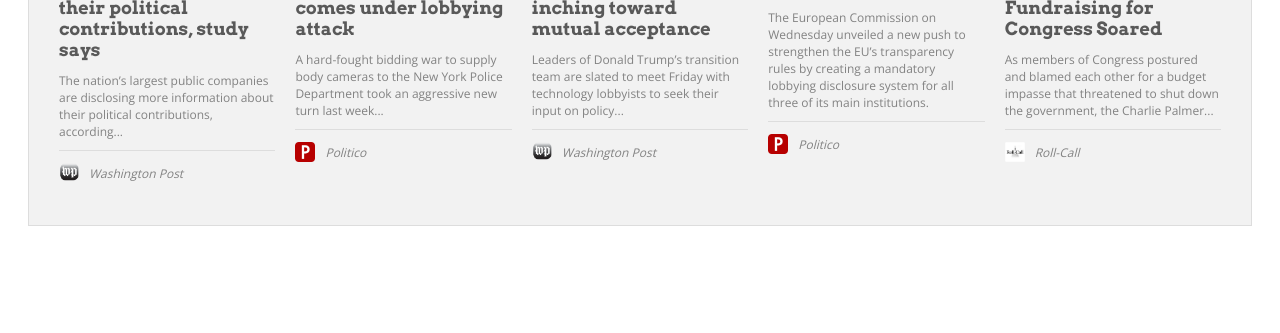
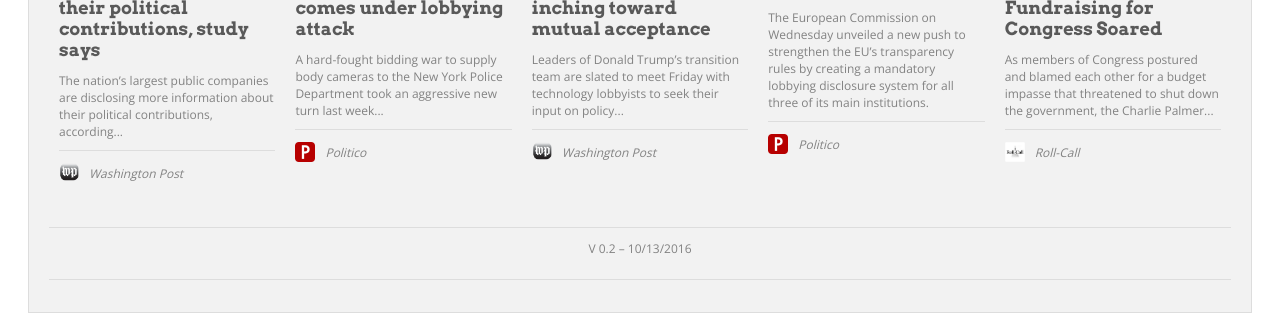
Before and after one commit to rdorris/newsGrid, a plain HTML site: page index.html in a window 1280 px wide. Shown: the part 1252-1585 px from the top of the page. Before the commit the page ends 1498 px from the top, so only its background shows below. Drawn offline with nearby package versions, Linux system fonts and the light colour scheme.

Commit message:
Add version to footer

```diff
--- a/index.html
+++ b/index.html
@@ -149,7 +149,9 @@
                     <p>As members of Congress postured and blamed each other for a budget impasse that threatened to shut down the government, the Charlie Palmer...</p> <span class="src"><img src="img/source-icons/Roll-Call-logo.png"></span><i>Roll-Call</i> </a>
             </div>
         </div>
+            <p><center>V 0.2 – 10/13/2016</center></p>
     </div>
+
 </body>
 
 </html>
```
